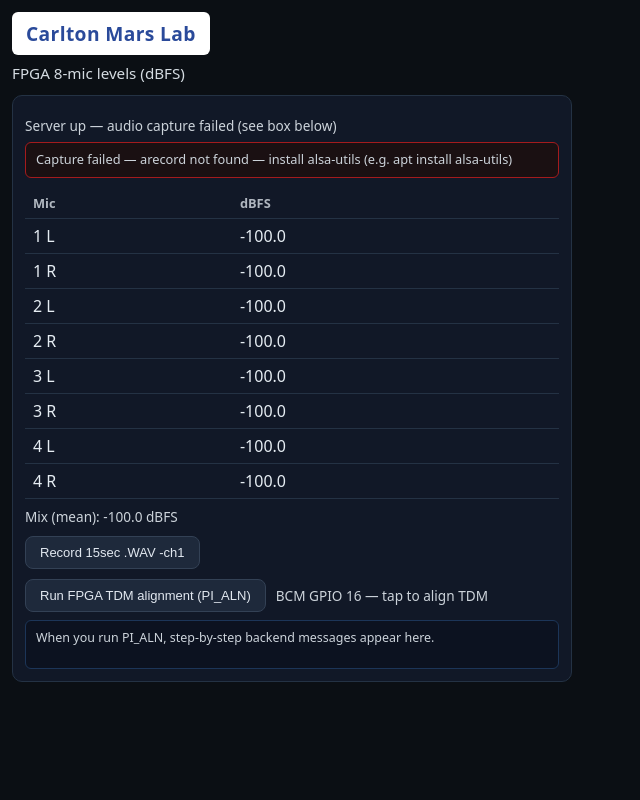
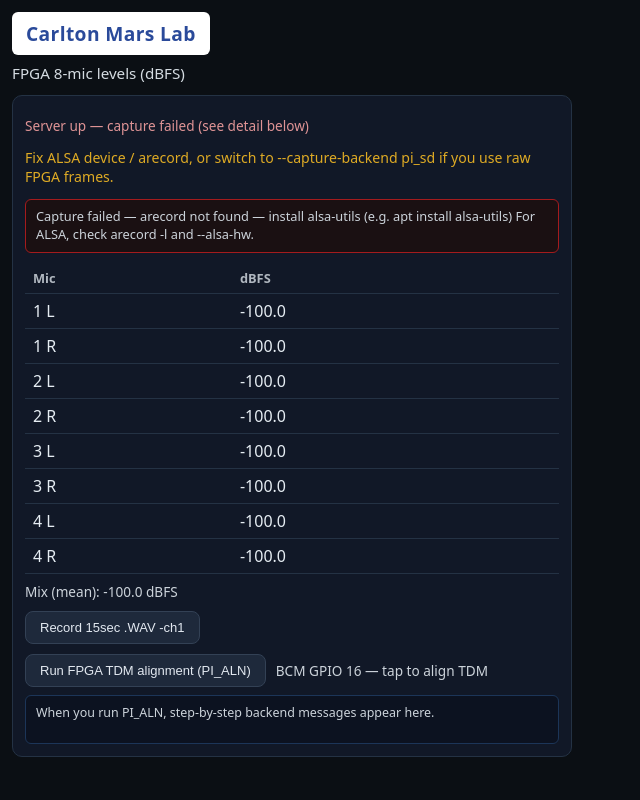
Before and after one commit to paaik/raspberry_pi_mic_setup, a FastAPI app: page / in a window 1280 px wide. Shown: the whole page, without its empty margins (0-640 px from the left). Run offline with FastAPI, Linux system fonts and the light colour scheme.

Commit message:
last try withoutfpga

```diff
--- a/server.py
+++ b/server.py
@@ -308,15 +308,21 @@ class AudioPipeline:
 
     def capture_dashboard_info(self) -> dict[str, Any]:
         cap = self.capture
-        dev = cap.device.hw_string if cap.device is not None else "auto (first arecord device)"
+        if getattr(cap, "device", None) is not None:
+            dev = cap.device.hw_string
+        else:
+            dev = getattr(cap, "source_label", "unknown")
         alive = self._thread is not None and self._thread.is_alive()
+        peak = self.last_block_peak
         return {
             "state": self.capture_state,
             "error": self.capture_error,
             "alsa_device": dev,
+            "capture_backend": getattr(cap, "backend", "alsa"),
             "sample_rate": cap.sample_rate,
             "pcm_blocks": self.pcm_blocks,
-            "last_block_peak_int32": self.last_block_peak,
+            "last_block_peak_int32": peak,
+            "has_nonzero_pcm": peak > 0,
             "capture_thread_alive": alive,
         }
 
--- a/web/static/app.js
+++ b/web/static/app.js
@@ -9,6 +9,7 @@ const recordMic1Status = document.getElementById("recordMic1Status");
 const alnAlignBtn = document.getElementById("alnAlignBtn");
 const alnAlignStatus = document.getElementById("alnAlignStatus");
 const alnDetail = document.getElementById("alnDetail");
+const micHealthEl = document.getElementById("micHealth");
 
 const POLL_MS = 280;
 const FETCH_TIMEOUT_MS = 8000;
@@ -49,22 +50,34 @@ function describeCapture(c) {
   const alive = c.capture_thread_alive;
 
   if (st === "failed" && err) {
+    const extra =
+      backend === "pi_sd"
+        ? " For pi_sd, check --pi-sd-source path and that something writes 32-byte frames to the FIFO."
+        : " For ALSA, check arecord -l and --alsa-hw.";
     return {
-      line: `Capture failed — ${err}`,
+      line: `Capture failed — ${err}${extra}`,
       hintClass: "err",
       showHint: true,
     };
   }
   if (st === "starting") {
+    const line =
+      backend === "pi_sd"
+        ? "Opening pi_sd source (opening a FIFO for read can block until a writer connects)…"
+        : "ALSA capture thread is starting…";
     return {
-      line: "ALSA capture thread is starting…",
+      line,
       hintClass: "",
       showHint: true,
     };
   }
   if (!alive && st !== "running") {
+    const line =
+      backend === "pi_sd"
+        ? "Capture thread stopped — check server logs and --pi-sd-source."
+        : "Capture thread is not running — check server logs and ALSA (arecord -l).";
     return {
-      line: "Capture thread is not running — check server logs and ALSA.",
+      line,
       hintClass: "err",
       showHint: true,
     };
@@ -72,12 +85,14 @@ function describeCapture(c) {
   if (st === "running") {
     const src =
       backend === "pi_sd"
-        ? `raw pi_sd stream ${dev} (256-bit / 32-byte frames → 8× int32)`
+        ? `raw pi_sd ${dev} (32-byte frames → 8× int32; not visible in arecord -l)`
         : `ALSA ${dev}`;
-    let line = `Receiving PCM (${backend}) — ${src} @ ${sr} Hz nominal · blocks ${blocks} · last block |max sample| = ${peak} (int32)`;
+    let line = `Backend ${backend} — ${src} · nominal ${sr} Hz · blocks ${blocks} · last block |max| = ${peak} (int32)`;
     if (blocks > 40 && peak === 0) {
       line +=
-        " · If this stays 0, the stream may be all zeros (wrong device, I²S not wired, or FPGA silent).";
+        backend === "pi_sd"
+          ? " · All zeros: ensure a process writes framed bytes to the FIFO, or FPGA is idle."
+          : " · All zeros: wrong card/device, I²S not wired, or FPGA silent.";
       return { line, hintClass: "warn", showHint: true };
     }
     return { line, hintClass: "", showHint: true };
@@ -103,19 +118,74 @@ function updateCaptureHint(data) {
 function updateStatusLine(data) {
   if (!statusEl) return;
   const c = data.capture;
+  statusEl.className = "small";
   if (!c) {
     statusEl.textContent = data.ok ? "Server OK (no capture info)" : "Unknown";
     return;
   }
   if (c.state === "running") {
-    statusEl.textContent = "Live — levels update from PCM";
+    const has = c.has_nonzero_pcm === true;
+    const blocks = Number(c.pcm_blocks) || 0;
+    if (blocks >= 8 && has) {
+      statusEl.textContent = "Connected — mic bus shows non-zero PCM";
+      statusEl.classList.add("status-ok");
+    } else if (blocks >= 50 && !has) {
+      statusEl.textContent = "Connected — no mic energy (all-zero samples)";
+      statusEl.classList.add("status-warn");
+    } else {
+      statusEl.textContent = "Connected — waiting for non-zero samples…";
+      statusEl.classList.add("status-warn");
+    }
   } else if (c.state === "failed") {
-    statusEl.textContent = "Server up — audio capture failed (see box below)";
+    statusEl.textContent = "Server up — capture failed (see detail below)";
+    statusEl.classList.add("status-err");
   } else if (c.state === "starting") {
     statusEl.textContent = "Starting capture…";
   } else {
     statusEl.textContent = `Capture: ${c.state}`;
   }
+}
+
+function updateMicHealth(c) {
+  if (!micHealthEl) return;
+  if (!c) {
+    micHealthEl.textContent = "";
+    micHealthEl.className = "small muted";
+    return;
+  }
+  const backend = c.capture_backend || "alsa";
+  if (c.state === "failed") {
+    micHealthEl.textContent =
+      backend === "pi_sd"
+        ? "ALSA cannot enumerate the custom pi_sd line as a mic — use --capture-backend pi_sd and a byte source (see README)."
+        : "Fix ALSA device / arecord, or switch to --capture-backend pi_sd if you use raw FPGA frames.";
+    micHealthEl.className = "small warn";
+    return;
+  }
+  if (c.state !== "running") {
+    micHealthEl.textContent =
+      backend === "pi_sd"
+        ? "Raw pi_sd: not an ALSA device — levels come from framed 32-byte reads only."
+        : "Standard ALSA path — use arecord -l to pick a device.";
+    micHealthEl.className = "small muted";
+    return;
+  }
+  const blocks = Number(c.pcm_blocks) || 0;
+  const has = c.has_nonzero_pcm === true;
+  const peak = c.last_block_peak_int32;
+  let line = backend === "pi_sd" ? "Bus: custom pi_sd (not in arecord). " : "Bus: ALSA. ";
+  if (blocks < 6) {
+    line += "Collecting first blocks…";
+    micHealthEl.className = "small muted";
+  } else if (has) {
+    line += `Mics: active (recent |peak| = ${peak}).`;
+    micHealthEl.className = "small ok";
+  } else {
+    line +=
+      "Mics: no signal — samples are all zero (FIFO has no writer, FPGA idle, or decode mismatch).";
+    micHealthEl.className = "small warn";
+  }
+  micHealthEl.textContent = line;
 }
 
 async function fetchHealth() {
@@ -136,6 +206,7 @@ async function pollOnce() {
   try {
     const data = await fetchHealth();
     updateStatusLine(data);
+    updateMicHealth(data.capture);
     updateCaptureHint(data);
     renderMeters(data);
 
@@ -152,11 +223,16 @@ async function pollOnce() {
     return data;
   } catch (e) {
     if (statusEl) {
+      statusEl.className = "small status-err";
       const msg =
         e && e.name === "AbortError"
           ? "No response from /health (timeout) — is the server reachable on this host/port?"
           : "Cannot reach /health — open the dashboard from the same URL as the server (e.g. http://pi:8000), check HTTPS mixed-content, firewall, and that static/app.js loaded.";
       statusEl.textContent = msg;
+    }
+    if (micHealthEl) {
+      micHealthEl.textContent = "";
+      micHealthEl.className = "small muted";
     }
     if (captureHint) {
       captureHint.style.display = "block";
--- a/web/templates/index.html
+++ b/web/templates/index.html
@@ -51,6 +51,30 @@
       #status {
         margin-top: 8px;
         line-height: 1.45;
+      }
+      #status.status-ok {
+        color: #86efac;
+      }
+      #status.status-warn {
+        color: #fbbf24;
+      }
+      #status.status-err {
+        color: #fca5a5;
+      }
+      #micHealth {
+        margin-top: 6px;
+        font-size: 0.88rem;
+        line-height: 1.4;
+        padding: 6px 0;
+      }
+      #micHealth.ok {
+        color: #4ade80;
+      }
+      #micHealth.warn {
+        color: #fbbf24;
+      }
+      #micHealth.muted {
+        opacity: 0.75;
       }
       #captureHint {
         margin-top: 6px;
@@ -126,7 +150,8 @@
       <p class="brand-tag">FPGA 8-mic levels (dBFS)</p>
     </header>
     <div class="card">
-      <div id="status" class="small">Connecting to server…</div>
+      <div id="status" class="small">Polling server…</div>
+      <div id="micHealth" class="small muted" aria-live="polite"></div>
       <div id="captureHint" class="small" style="display: none"></div>
       <table aria-label="Per-channel levels">
         <thead>
```
Also changed, not shown: README.md.
